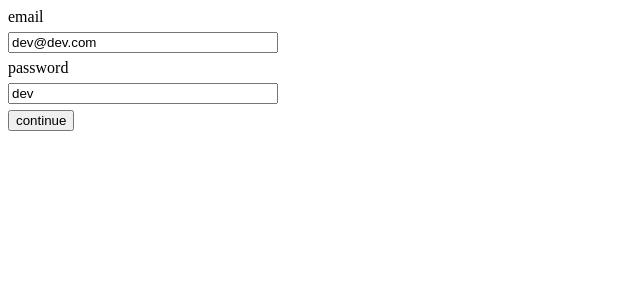
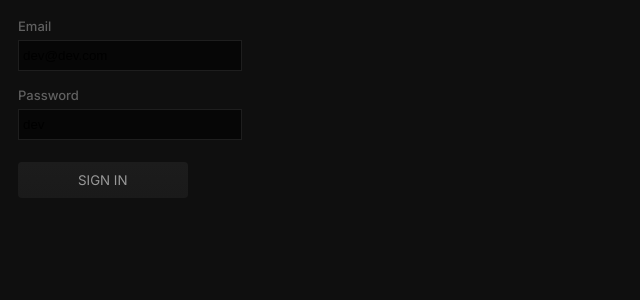
Before and after one commit to findsam/auth-frontend, a React (Vite) app: page /account/sign-in in a window 1280 px wide. Shown: the top 300 px of the page, without its empty margins (0-640 px from the left). Built offline with nearby package versions, Linux system fonts and the light colour scheme.

Commit message:
misc refactoring

```diff
--- /dev/null
+++ b/src/libs/_.css
@@ -0,0 +1,60 @@
+@import url("https://fonts.googleapis.com/css2?family=Inter:ital,opsz,wght@0,14..32,100..900;1,14..32,100..900&display=swap");
+:root {
+  --darkest: #0f0f0f;
+  --border: #1e1e1e;
+  --input: #060606;
+  --text: #606060;
+  --light: #999999;
+  --gradient: linear-gradient(to bottom, #1c1c1c 0%, #1a1a1a 100%);
+}
+* {
+  padding: 0;
+  margin: 0;
+  box-sizing: border-box;
+}
+html {
+  font-size: 62.5%;
+}
+html,
+body {
+  height: 100%;
+  width: 100%;
+  font-weight: 500;
+  font-family: "Inter", sans-serif;
+  color: var(--text);
+}
+
+body {
+  padding: 1.8rem;
+  background: var(--darkest);
+  font-size: 1.3rem;
+}
+
+input {
+  border: 1px solid var(--border);
+  background: var(--input);
+  padding: 0.7rem 0.4rem;
+  outline: none;
+  margin: 0.6rem 0 1.6rem 0;
+}
+
+form {
+  display: flex;
+  flex-direction: column;
+  max-width: 224px;
+}
+
+button {
+  font-family: inherit;
+  text-transform: uppercase;
+  outline: 0;
+  border: transparent;
+  padding: 1rem 6rem;
+  margin-top: 0.6rem;
+  border-radius: 0.4rem;
+  background: var(--gradient);
+  color: var(--light);
+}
+button:hover {
+  cursor: pointer;
+}
--- a/src/libs/queries.ts
+++ b/src/libs/queries.ts
@@ -19,14 +19,13 @@ export function useLogin() {
     mutationFn: async (
       values: SignInRequest
     ): Promise<Response<SignInResponse>> => {
-      const response = await axios.post<Response<SignInResponse>>(
-        endpoints.auth.signin,
-        values
-      );
-      return response.data;
+      return (
+        await axios.post<Response<SignInResponse>>(
+          endpoints.auth.signin,
+          values
+        )
+      ).data;
     },
-    onError: (err) => err,
-    onSuccess: (resp) => resp,
   });
 }
 
--- a/src/libs/types.ts
+++ b/src/libs/types.ts
@@ -19,7 +19,7 @@ export interface SignInResponse {
 
 export interface Response<T> {
   results: T[];
-  toastMessage?: string;
+  message?: string;
   status: number;
 }
 
--- a/src/main.tsx
+++ b/src/main.tsx
@@ -10,8 +10,9 @@ import {
 import SignIn from "~/pages/account/signIn";
 import AuthProvider from "~/libs/authCtx";
 import SignUp from "~/pages/account/signUp";
-import Settings from "./pages/account/settings";
-import { useAuth } from "./libs/useAuth";
+import Settings from "~/pages/account/settings";
+import { useAuth } from "~/libs/useAuth";
+import "~/libs/_.css";
 
 const ErrorBoundary = () => {
   let error = useRouteError();
--- a/src/pages/account/signIn.tsx
+++ b/src/pages/account/signIn.tsx
@@ -7,7 +7,7 @@ import { renderErrors } from "~/libs/util";
 import { useAuth } from "~/libs/useAuth";
 
 const SignIn: React.FC = () => {
-  const loginQuery = useLogin();
+  const { data, error, mutateAsync } = useLogin();
   const { setUser } = useAuth();
 
   const methods = useForm<SignInRequest>({
@@ -25,22 +25,20 @@ const SignIn: React.FC = () => {
   });
 
   const login: SubmitHandler<SignInRequest> = async (values) => {
-    await loginQuery.mutateAsync(values);
+    const data = await mutateAsync(values);
+    setUser?.(data.results[0]);
   };
 
   return (
     <>
       <FormProvider {...methods}>
-        <form
-          style={{ display: "grid", maxWidth: "270px", gap: "6px" }}
-          onSubmit={methods.handleSubmit(login)}
-        >
-          <label>email</label>
+        <form onSubmit={methods.handleSubmit(login)}>
+          <label>Email</label>
           <input {...methods.register("email")} defaultValue="dev@dev.com" />
-          <label>password</label>
+          <label>Password</label>
           <input {...methods.register("password")} defaultValue="dev" />
           <button type="submit" style={{ maxWidth: "max-content" }}>
-            continue
+            Sign In
           </button>
         </form>
       </FormProvider>
--- a/src/pages/account/signUp.tsx
+++ b/src/pages/account/signUp.tsx
@@ -38,19 +38,16 @@ const SignUp: React.FC = () => {
   return (
     <>
       <FormProvider {...methods}>
-        <form
-          style={{ display: "grid", maxWidth: "270px", gap: "6px" }}
-          onSubmit={methods.handleSubmit(signUp)}
-        >
-          <label>first name</label>
+        <form onSubmit={methods.handleSubmit(signUp)}>
+          <label>First name</label>
           <input {...methods.register("firstName")} />
 
-          <label>last name</label>
+          <label>Last name</label>
           <input {...methods.register("lastName")} />
 
-          <label>email</label>
+          <label>Email</label>
           <input {...methods.register("email")} />
-          <label>password</label>
+          <label>Password</label>
           <input {...methods.register("password")} />
           <button type="submit" style={{ maxWidth: "max-content" }}>
             continue
```
